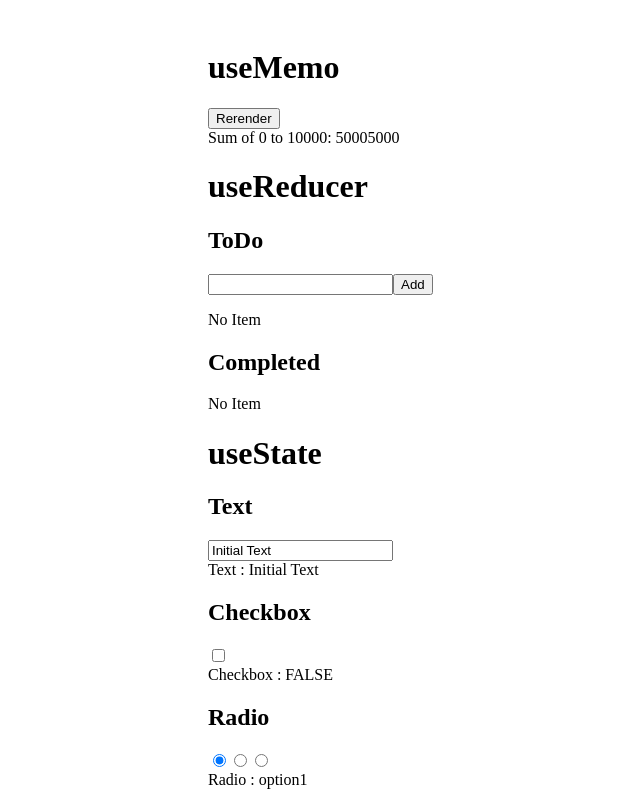
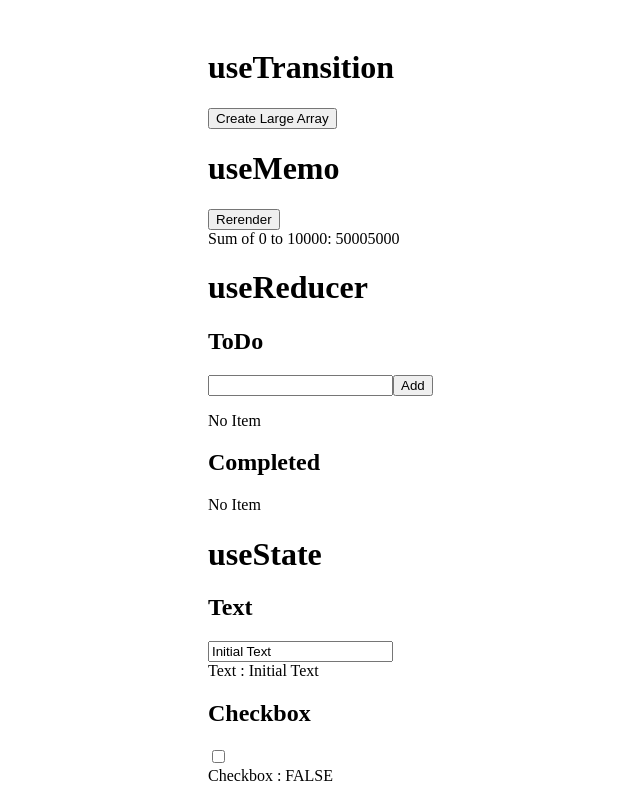
Before and after one commit to ksk1kd/react-playground, a React (Vite) app: page / in a window 1280 px wide. Shown: the top 800 px of the page, without its empty margins (32-672 px from the left). Built offline with nearby package versions, Linux system fonts and the light colour scheme.

Commit message:
add useTransitionPlayground component

```diff
--- a/src/App.tsx
+++ b/src/App.tsx
@@ -1,11 +1,13 @@
 import { UseMemoPlayground } from './components/useMemoPlayground'
 import { UseReducerPlayground } from './components/useReducerPlayground'
 import { UseStatePlayground } from './components/useStatePlayground'
+import { UseTransitionPlayground } from './components/useTransitionPlayground'
 
 function App() {
   return (
     <>
       <div className="container">
+        <UseTransitionPlayground />
         <UseMemoPlayground />
         <UseReducerPlayground />
         <UseStatePlayground />
--- /dev/null
+++ b/src/components/useTransitionPlayground.tsx
@@ -0,0 +1,38 @@
+import { useState, useTransition } from 'react'
+
+function createArray() {
+  const array = new Array(20000).fill(0).map((_, index) => index + 1)
+  return array
+}
+
+export function UseTransitionPlayground() {
+  const [isPending, startTransition] = useTransition()
+  const [array, setArray] = useState<number[]>([])
+
+  return (
+    <>
+      <h1>useTransition</h1>
+      <section>
+        <div>
+          <button
+            type="button"
+            onClick={() => startTransition(() => setArray(createArray()))}
+          >
+            Create Large Array
+          </button>
+        </div>
+        <div>
+          {isPending ? (
+            'isPending...'
+          ) : (
+            <ul>
+              {array.map((item) => (
+                <li key={item}>{item}</li>
+              ))}
+            </ul>
+          )}
+        </div>
+      </section>
+    </>
+  )
+}
```
